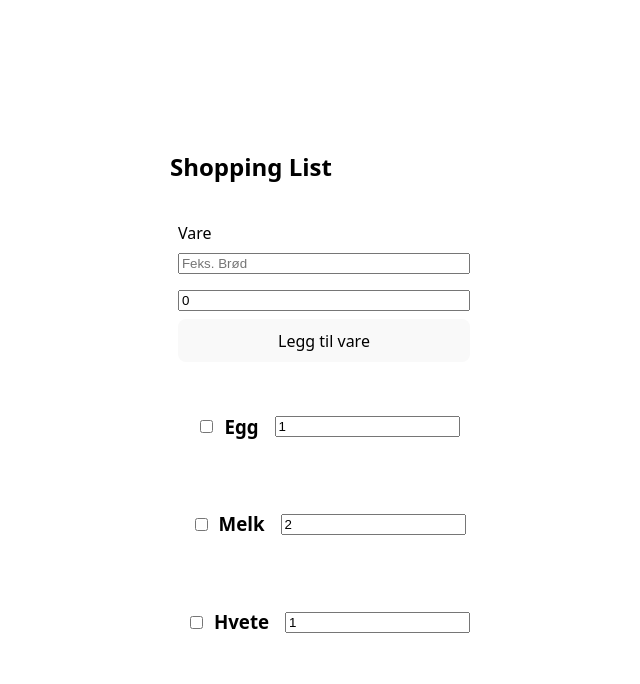
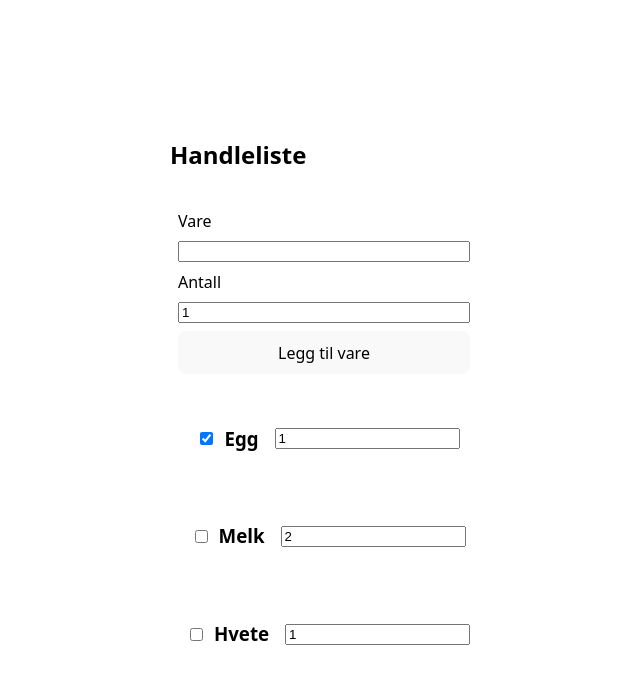
Before and after one commit to Friddi12/Shoppinglist, a React (Vite) app: page / in a window 1280 px wide. Shown: the top 684 px of the page, without its empty margins (316-956 px from the left). Built offline with nearby package versions, Linux system fonts and the light colour scheme.

Commit message:
Kjerne funksjoner lagt til

```diff
--- a/src/App.jsx
+++ b/src/App.jsx
@@ -2,10 +2,10 @@ import './App.css'
 import './style/style.css'
 import AddItems from './components/AddForms'
 import ShoppingListFull from './components/ShoppingList'
-import { use, useState } from 'react'
+import {useState} from 'react'
 function App() {
 
-  const fullList = [
+ const fullList = [
     {
       id: 0,
       title: "Egg",
@@ -30,9 +30,9 @@ function App() {
 
   return (
     <main>
-      <h2>Shopping List</h2>
-      <AddItems/>
-      <ShoppingListFull fullList={fullList}/>
+      <h2>Handleliste</h2>
+      <AddItems setShopList={setShopList}/>
+      <ShoppingListFull fullList={shopList} setShopList={setShopList}/>
     </main>
   )
 }
--- a/src/components/AddForms.jsx
+++ b/src/components/AddForms.jsx
@@ -1,23 +1,30 @@
-export default function AddItems(){
+export default function AddItems({setShopList}) {
+
+  const handleClick = (e) => {
+    e.preventDefault()
 
 
+    const form = e.target
+    const title = form.title.value
+    const total = form.quantity.value
 
-    const handleClick = (e) => {
-    e.preventDefault()
-    // const uniqId = crypto.randomUUID()
-    // ((prev) => ([...prev, {id: uniqId,...task}]))
-    console.log("Submitted")
+    //Hvis input felt er tomt eller mindre enn 1, så skjer ingenting (bortsett fra console.log)
+    if (!title || total < 1)
+    return console.log("INPUT FELT ER TOMT!")
 
+    //Pakker ut og legger til nytt objekt i listen, gir også en tilfeldig id og nullstiller formen
+    setShopList(prev => [...prev, {id: crypto.randomUUID(), title, total, bought: false}])
+    form.reset()
     }
 
-    return(
-        <form className="addform" onSubmit={handleClick}>
-            <label htmlFor="itemtitle">Vare</label>
-            <input type="text" name="title" id="itemtitle" placeholder="Feks. Brød"/>
-            <label htmlFor="quantity"></label>
-            <input type="number" id="quantity" name="quantity" min="1" defaultValue="0"/>
-            <button>Legg til vare</button>
+  return (
+    <form className="addform" onSubmit={handleClick}>
+      <label htmlFor="itemtitle">Vare</label>
+      <input type="text" name="title" id="itemtitle" />
+      <label htmlFor="quantity">Antall</label>
+      <input type="number" name="quantity" min="1" defaultValue="1" />
 
-        </form>
-    )
+      <button>Legg til vare</button>
+    </form>
+  )
 }
--- a/src/components/ShoppingItem.jsx
+++ b/src/components/ShoppingItem.jsx
@@ -1,14 +1,21 @@
-export default function ShopItem({title, total, id, setShopList}){
+export default function ShopItem({title, total, id, bought, setShopList}){
 
-        const handleClick = () => {
-        setShopList((prev) => prev.filter(item => item.id !== id))
-        console.log(id)
-    }
+
+  //Brukte KI for veiledning for denne delen av koden KILDE: https://chatgpt.com/share/6987568d-3f78-800d-99ef-7725a35f2e65
+  const handleCheckboxChange = () => {
+    setShopList(prev =>
+      prev.map(item =>
+        item.id === id
+          ? { ...item, bought: !item.bought }
+          : item
+      )
+    )
+  }
 
     return(
         <article className="itemCard">
             <label htmlFor="check"></label>
-            <input type="checkbox" id="check" name="check"/>
+            <input type="checkbox" checked={bought} onChange={handleCheckboxChange} name="check" id="check"/>
             <h3>{title}</h3>
             <label htmlFor="quantity"></label>
             <input type="number" id="quantity" name="quantity" min="1" defaultValue={total}/>
--- a/src/components/ShoppingList.jsx
+++ b/src/components/ShoppingList.jsx
@@ -1,12 +1,12 @@
 import ShopItem from "./ShoppingItem";
 
 
-export default function ShoppingListFull({fullList}){
+export default function ShoppingListFull({fullList, setShopList}){
 
     return(
         <section id="shoppinglist">
 
-            {fullList.map((item) => <ShopItem key={item.id} title={item.title} total={item.total} id={item.id} />)}
+            {fullList.map((item) => <ShopItem key={item.id} title={item.title} total={item.total} id={item.id} bought={item.bought} setShopList={setShopList} />)}
 
         </section>
     )
```
